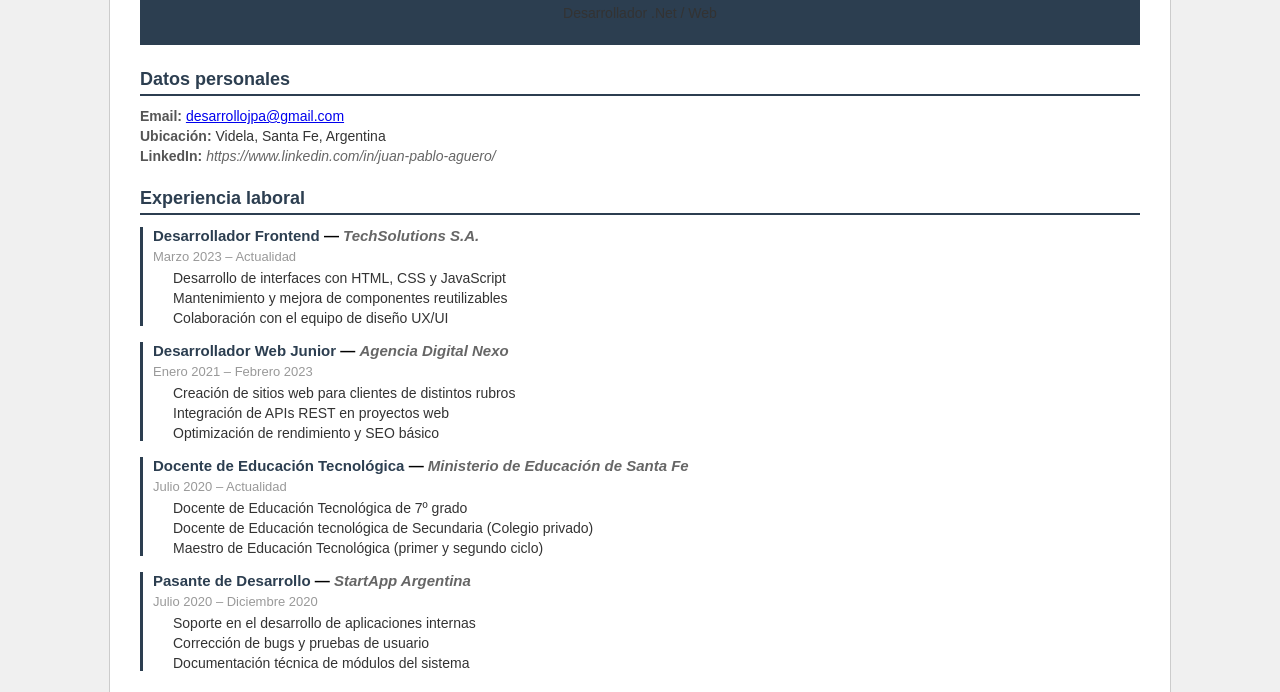
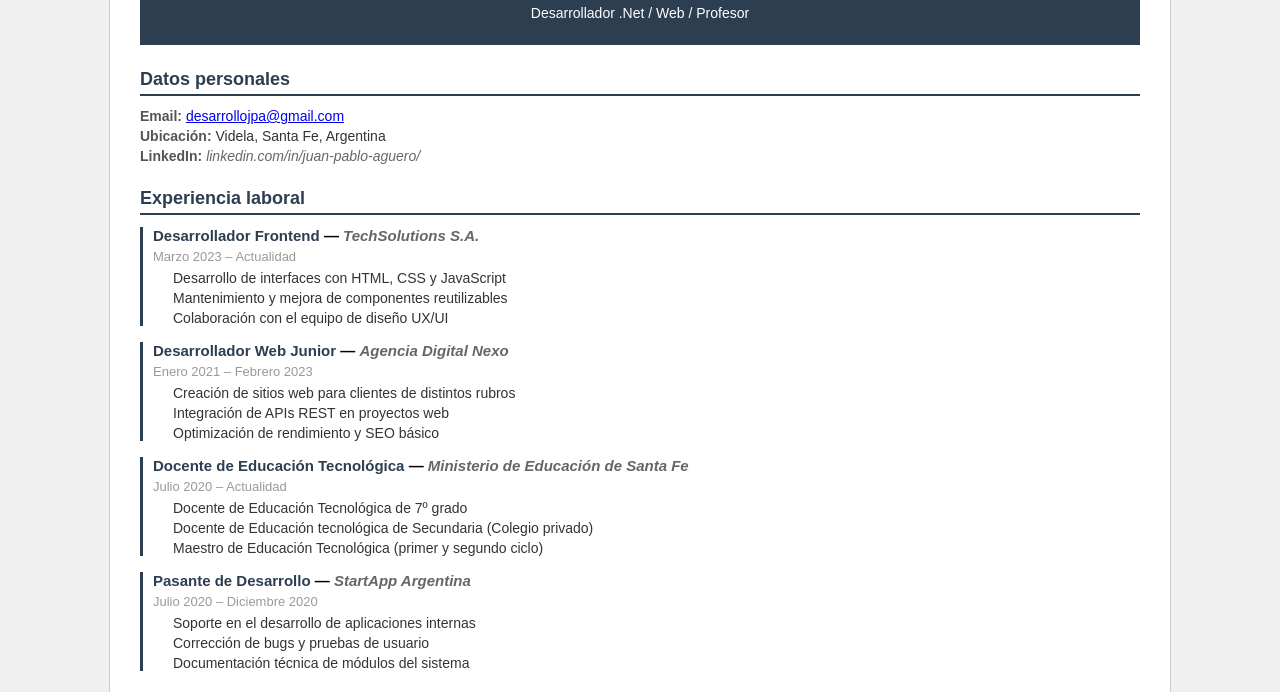
Before and after one commit to jpinformaticaok/Ingenieria2, a plain HTML site: page cv_jp.html in a window 1280 px wide. Shown: the part 104-796 px from the top of the page. Drawn offline with Linux system fonts and the light colour scheme.

Commit message:
correccion de colores y agregado de link "volver"

```diff
--- a/css/cv_jp.css
+++ b/css/cv_jp.css
@@ -73,6 +73,10 @@ li {
 }
 
   /* === ELEMENTOS INLINE === */
+.subtitulos {
+    color: white;
+}
+
 .cargo {
     font-weight: bold;
     color: #2c3e50;
--- a/cv_jp.html
+++ b/cv_jp.html
@@ -12,7 +12,7 @@
     <!-- ENCABEZADO -->
     <div class="encabezado">
         <h1>Juan Pablo Agüero</h1>
-        <p>Desarrollador .Net / Web</p>
+        <p class="subtitulos">Desarrollador .Net / Web / Profesor</p>
     </div>
 
     <!-- DATOS PERSONALES -->
@@ -20,7 +20,7 @@
         <h2>Datos personales</h2>
         <p><span class="etiqueta">Email:</span> <a href="mailto:desarrollojpa@gmail.com">desarrollojpa@gmail.com</a></p>
         <p><span class="etiqueta">Ubicación:</span> Videla, Santa Fe, Argentina</p>
-        <p><span class="etiqueta">LinkedIn:</span> <span class="empresa">https://www.linkedin.com/in/juan-pablo-aguero/</span></p>
+        <p><span class="etiqueta">LinkedIn:</span> <span class="empresa">linkedin.com/in/juan-pablo-aguero/</span></p>
     </div>
 
     <!-- EXPERIENCIA LABORAL -->
@@ -121,6 +121,7 @@
     </div>
 
   </div>
-
+  <!-- Enlace de regreso al index -->
+  <p><a href="index.html">Volver al inicio</a></p>
 </body>
 </html>
```
